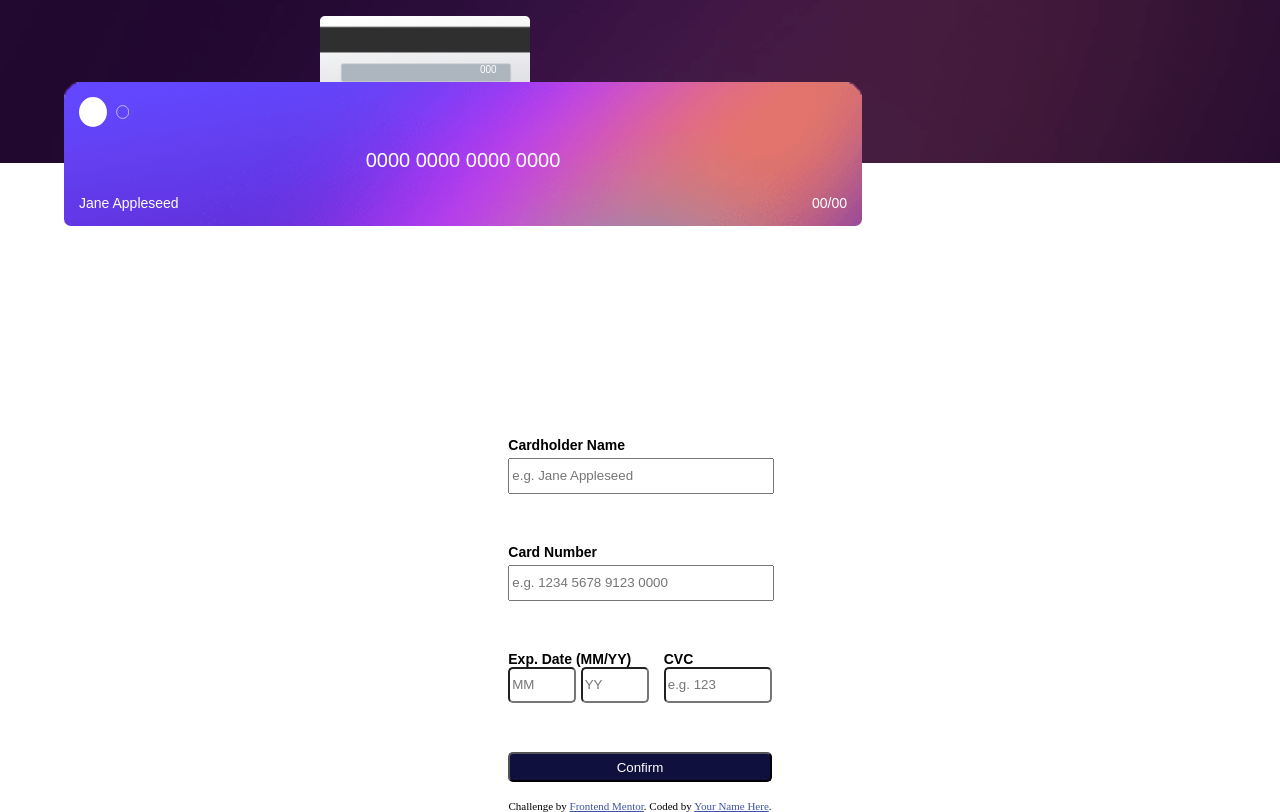
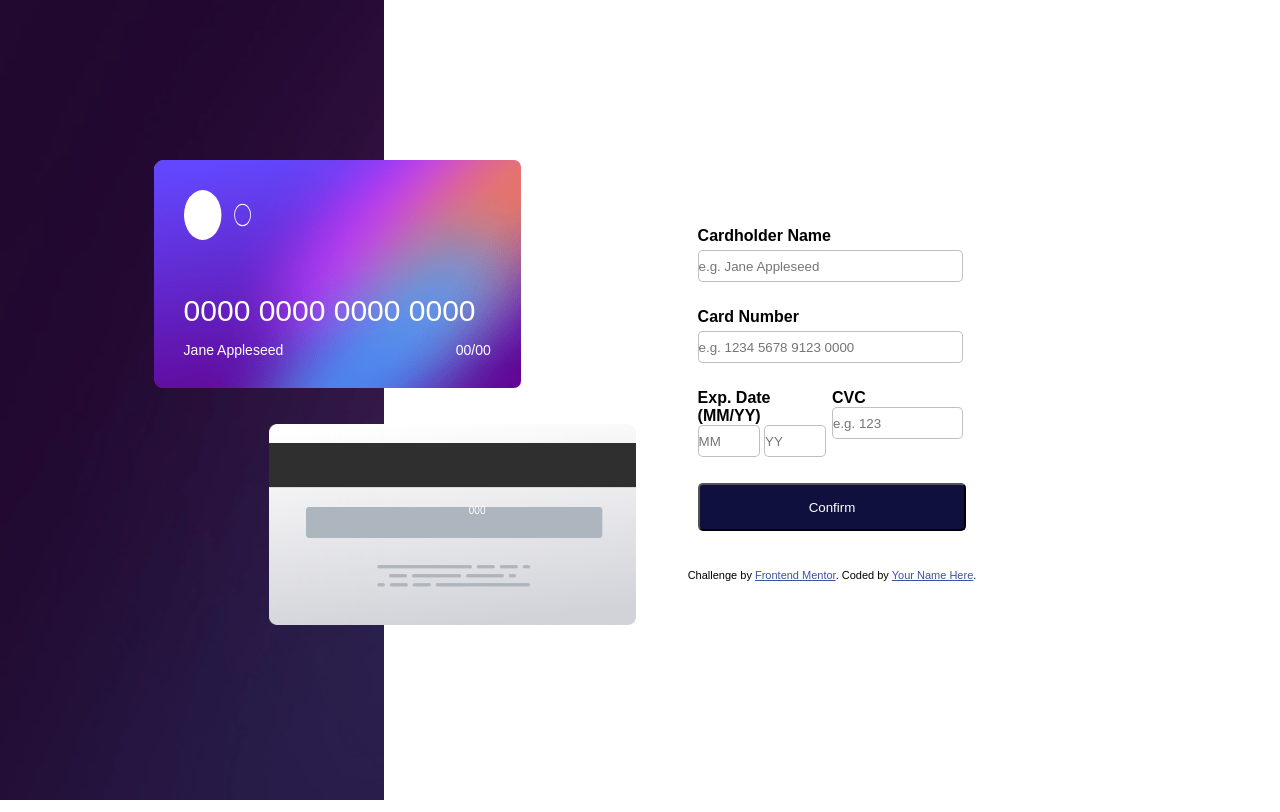
Before and after one commit to Alex-beep-afk/Exos, a plain HTML site: page index.html in a window 1280 px wide. Drawn offline with Linux system fonts and the light colour scheme.

Commit message:
form and desktop view

```diff
--- a/index.html
+++ b/index.html
@@ -64,7 +64,9 @@
 
 
       </form>
-
+    <div class="attribution">
+    Challenge by <a href="https://www.frontendmentor.io?ref=challenge" target="_blank">Frontend Mentor</a>.
+    Coded by <a href="#">Your Name Here</a>.
     </div>
 
 
@@ -74,9 +76,7 @@
 
 
 
-  <div class="attribution">
-    Challenge by <a href="https://www.frontendmentor.io?ref=challenge" target="_blank">Frontend Mentor</a>.
-    Coded by <a href="#">Your Name Here</a>.
+
   </div>
 </body>
 
--- a/style.css
+++ b/style.css
@@ -3,6 +3,8 @@
     --font-family: 'Space Grotesk', sans-serif;
     --font-size: 18px;
     --font-color: white;
+    --card-height: 60%;
+
 }
 /* Structure principale */
 body{
@@ -14,19 +16,16 @@ body{
 main{
     display: flex;
     flex-direction: column;
-    justify-content: center;
-    align-items: center;
-    width: 100%;
+    width: 100vw;
     height: 100%;
     font-family: var(--font-family);
 }
 /* Haut de page */
 .up{
     background-image: url(bg-main-mobile.png);
-    height:30%;
+    height:37%;
     width: 100%;
     background-size: cover;
-    position: relative;
     color: var(--font-color);
 }
 /* Facecard */
@@ -34,17 +33,18 @@ main{
     background-image: url(bg-card-front.png);
     background-size: cover;
     background-repeat: no-repeat;
-    height:70%;
-    width:60%;
-    padding:15px;
-    position: absolute;
+    height: var(--card-height);
     left:5%;
     top:50%;
-    z-index: 2;
+    padding: 15px;
     display: flex;
     flex-direction: column;
     justify-content: space-between;
     border-radius: 7px;
+
+}
+.img .cardnum .cardinfo{
+    margin: 10px;
 
 }
 img{
@@ -65,17 +65,16 @@ img{
     background-image: url(bg-card-back.png);
     background-size: contain;
     background-repeat: no-repeat;
-    height:70%;
-    width:60%;
-    position: relative;
+    height: var(--card-height);
     left: 25%;
-    top:10%;
-    z-index: 1;
+    top:7%;
+    padding:15px;
+
 }
 #cv{
-    position: relative;
-    left: 160px;
-    top: 48px;
+
+    left: 170px;
+    top: 51px;
     font-size: 10px;
 }
 /* Bas de page */
@@ -88,14 +87,14 @@ form{
     display: flex;
     flex-direction: column;
     justify-content: space-around;
+    margin:0px 30px 30px 30px;
     height:100%;
-    width:100%;
-    gap: 15px;
+    width:90%;
 
 }
 #expmonth, #expyear , #cvc{
     width: 100px;
-    height:30px;
+    height: 30px;
     border-radius: 5px;
 }
 #expmonth, #expyear {
@@ -105,24 +104,132 @@ form{
 #cardholder, #cardnumber{
     width: 98%;
     height:30px;
+    border: rgba(128, 128, 128, 0.507) solid 1px;
+    border-radius: 5px;
     margin-top: 5px;
 }
 
 .expdate{
+    display: flex;
+    width: 100%;
 
-    display: flex;
-    gap:15px;
+
+}
+.expmonth{
+    width:50%;
 }
 label{
     display: block;
-    font-size: 14px;
+    font-size: 16px;
     font-weight: bold;
-    gap: 10px;
+}
+.cvc{
+    width: 50%;
+
+}
+input{
+    border: rgba(128, 128, 128, 0.507) solid 1px;
+    padding: 10px;
+
 }
 button{
     background-color: rgb(16, 16, 62);
     color:white;
     border-radius: 5px;
-    height: 30px;
+    height: 15%;
 
 }
+input#cvc{
+    width:96%;
+}
+.expdate{
+    display: flex;
+    justify-content: space-between;
+}
+@media screen and (max-width: 1000px){
+    .up{
+        position: relative;
+    }
+    .facecard{
+        position: absolute;
+        z-index: 2;
+
+    }
+    .backcard{
+        position: relative;
+        z-index: 1;
+    }
+    #cv{
+        position: relative;
+
+    }
+     }
+@media screen and (min-width: 1001px){
+    main{
+        display: grid;
+        grid-template-columns: 30% 70%;
+        height: 100vh;
+    }
+    .up{
+        display: flex;
+        flex-direction: column;
+        align-items: end;
+        justify-content: center;
+        position: relative;
+        height:100vh;
+    }
+    .down{
+        display: flex;
+        flex-direction: column;
+        align-items: center;
+        justify-content: center;
+        height:100vh;
+        margin:0;
+    }
+    .facecard{
+        position: absolute;
+        top:20%;
+        left:40%;
+        height:21%;
+        padding:30px;
+        width:80%;
+
+        z-index: 2;
+    }
+    .cardnum{
+        margin-top: 40px;
+        text-align: left;
+        font-size: 30px;
+    }
+    img{
+        height: 30%;
+        width: 22%;
+    }
+    .backcard{
+        position: absolute;
+        left: 70%;
+        top: 53%;
+        height: 21%;
+        width:80%;
+        padding:30px;
+        z-index: 1;
+    }
+    #cv{
+        position: relative;
+    }
+
+    form{
+
+        height: 40%;
+        width: 30%;
+        gap: 10px;
+    }
+    .expdate{
+        display: flex;
+        justify-content: space-between;
+    }
+    input{
+        padding :0;
+    }
+
+    }
```
